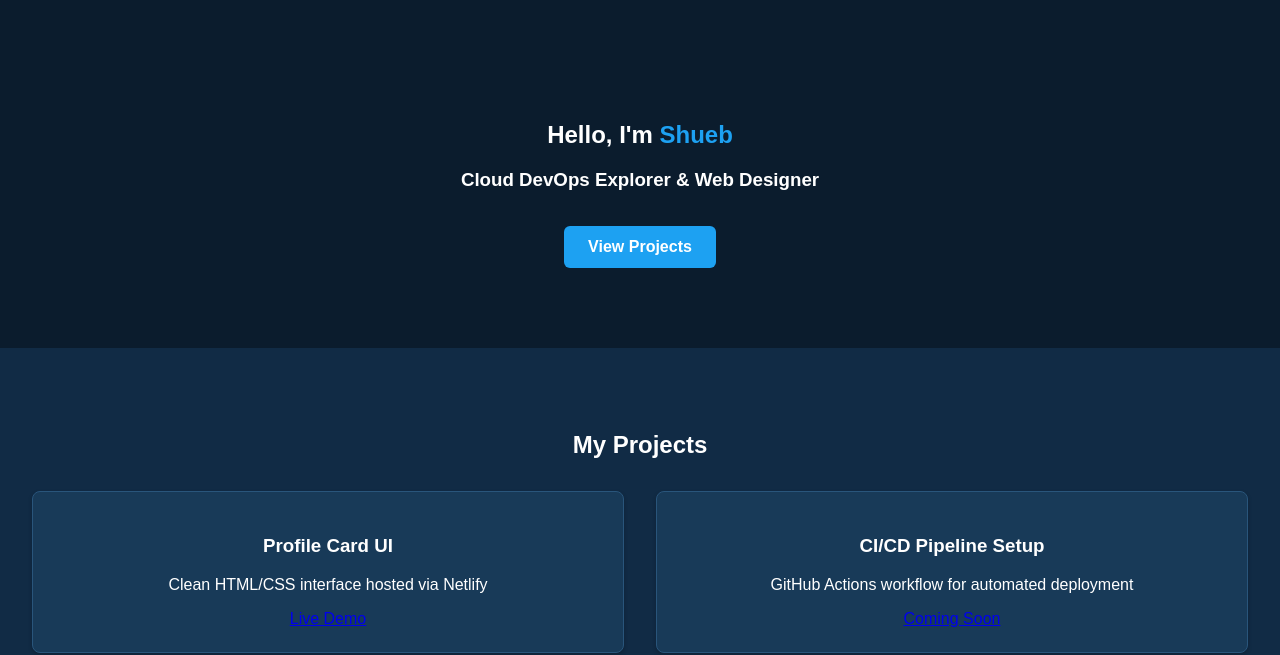
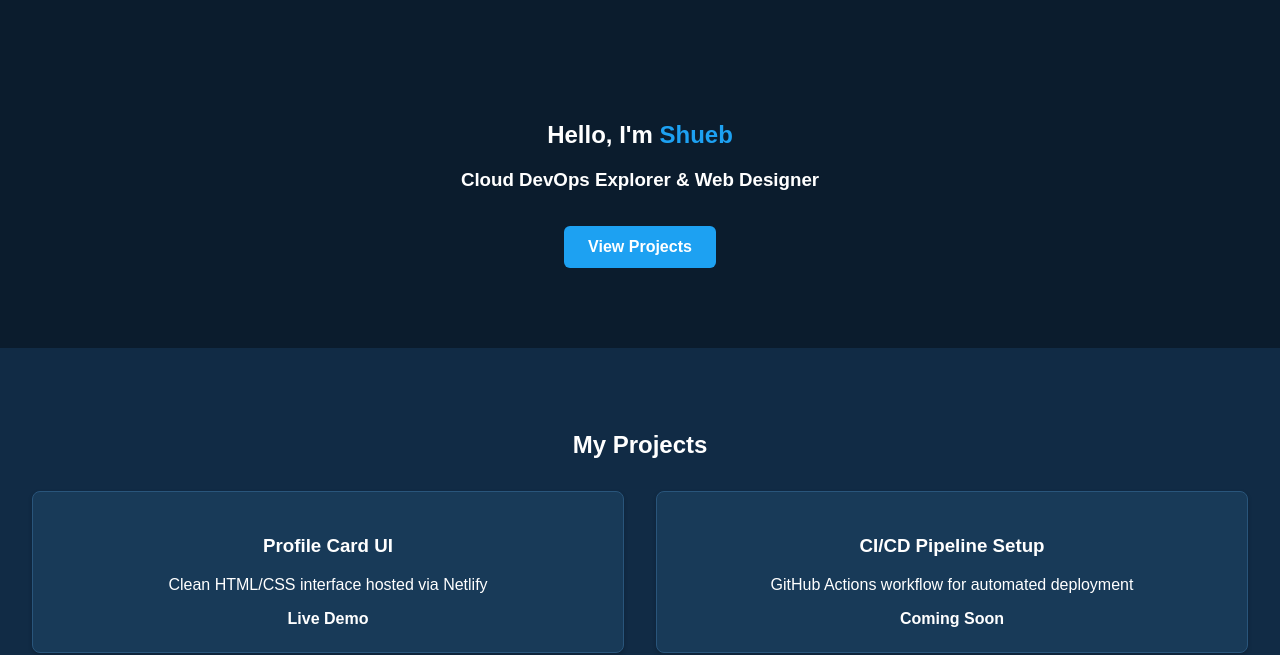
Before and after one commit to Shueb-Khan/shueb-portfolio, a plain HTML site: page index.html in a window 1280 px wide. Shown: the part 158-813 px from the top of the page. Drawn offline with Linux system fonts and the light colour scheme.

Commit message:
Update styles

```diff
--- a/style.css
+++ b/style.css
@@ -113,6 +113,18 @@ body {
   border: 1px solid #29557b;
   border-radius: 8px;
   box-shadow: 0 2px 4px rgba(0,0,0,0.2);
+}
+
+/* ← NEW: force project links white */
+.project-card a {
+  color: #ffffff;
+  text-decoration: none;
+  font-weight: 600;
+  transition: color 0.3s ease;
+}
+
+.project-card a:hover {
+  color: #1da1f2;
 }
 
 /* Footer & Socials */
```
